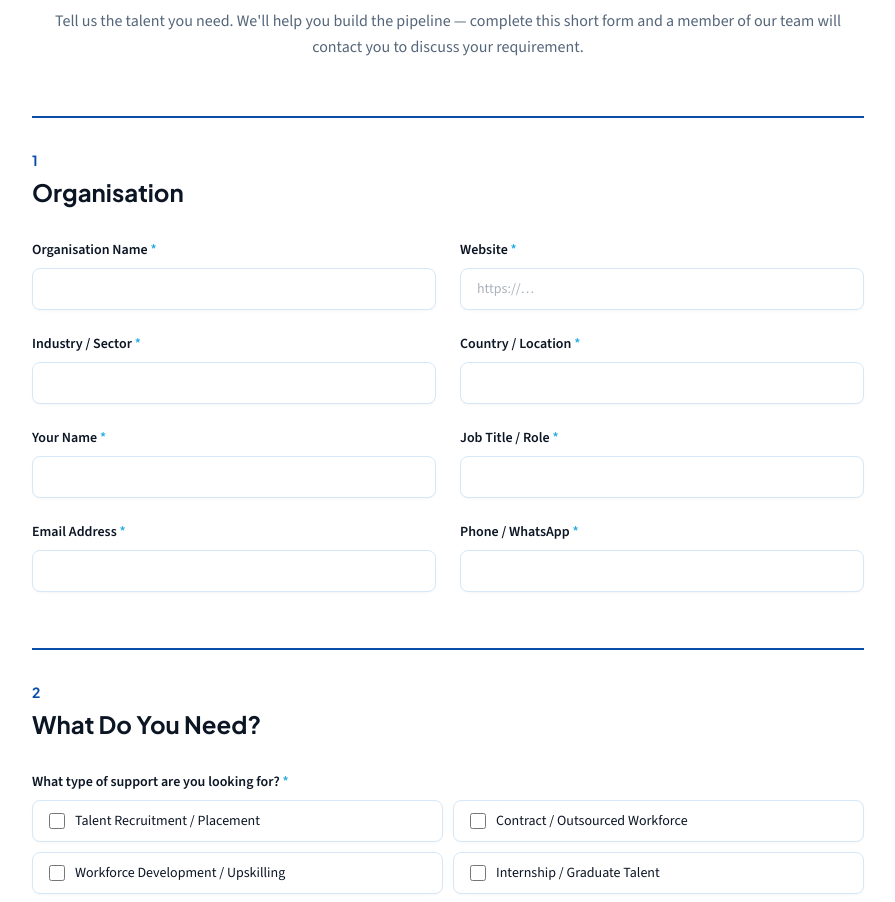
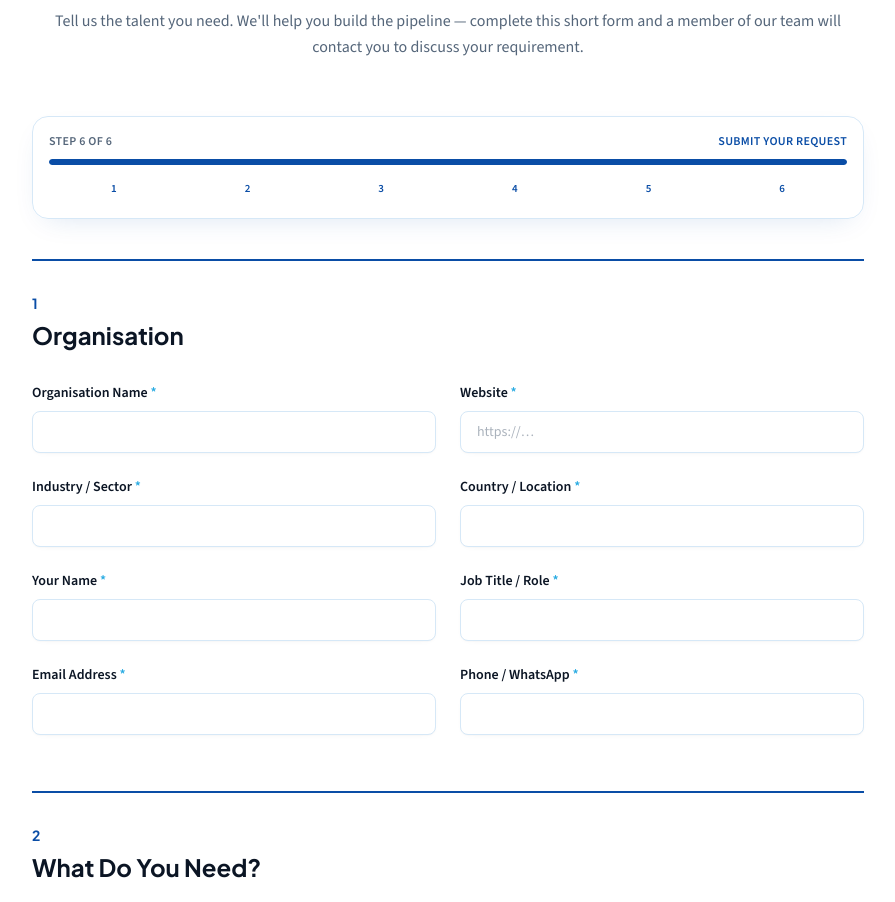
Before and after one commit to EmekaJoseph/limparglobal, a Nuxt app in the folder frontend/: page /for-employers in a window 1280 px wide. Shown: the part 1597-2499 px from the top of the page, without its empty margins (192-1087 px from the left). Built offline with nearby package versions, Linux system fonts and the light colour scheme.

Commit message:
progress in  forms done

```diff
--- a/frontend/app/components/forms/EmployerRequestForm.vue
+++ b/frontend/app/components/forms/EmployerRequestForm.vue
@@ -38,6 +38,15 @@ const form = reactive({
 
 const status = ref<'idle' | 'submitting' | 'success' | 'error'>('idle')
 const submitAttempted = ref(false)
+
+const progressSteps = [
+  { id: 'er-step-1', label: 'Organisation' },
+  { id: 'er-step-2', label: 'What Do You Need?' },
+  { id: 'er-step-3', label: 'Talent Requirement' },
+  { id: 'er-step-4', label: 'What Are You Looking For?' },
+  { id: 'er-step-5', label: 'How Can Limpar Help?' },
+  { id: 'er-step-6', label: 'Submit Your Request' }
+]
 
 const supportTypesError = computed(() => submitAttempted.value && form.supportTypes.length === 0 ? 'Please select at least one option.' : '')
 const talentAreasError = computed(() => submitAttempted.value && form.talentAreas.length === 0 ? 'Please select at least one option.' : '')
@@ -97,8 +106,11 @@ async function handleSubmit() {
       <p class="max-w-md text-sm leading-relaxed text-limpar-slate">Thank you for your workforce request. A Limpar representative will review it and contact you to clarify the role, timeline and required talent profile.</p>
     </div>
 
-    <form v-else class="flex flex-col gap-14" @submit.prevent="handleSubmit">
-      <FormSection index="1" title="Organisation">
+    <template v-else>
+    <FormProgress :steps="progressSteps" />
+
+    <form class="flex flex-col gap-14" @submit.prevent="handleSubmit">
+      <FormSection id="er-step-1" index="1" title="Organisation">
         <div class="grid grid-cols-1 gap-6 sm:grid-cols-2">
           <FormField label="Organisation Name" required html-for="er-org-name">
             <input id="er-org-name" v-model="form.orgName" type="text" required :class="inputClass">
@@ -127,7 +139,7 @@ async function handleSubmit() {
         </div>
       </FormSection>
 
-      <FormSection index="2" title="What Do You Need?">
+      <FormSection id="er-step-2" index="2" title="What Do You Need?">
         <FormField label="What type of support are you looking for?" required :error="supportTypesError">
           <CheckboxGroup v-model="form.supportTypes" name="er-support-types" :options="supportTypeOptions" />
         </FormField>
@@ -136,7 +148,7 @@ async function handleSubmit() {
         </FormField>
       </FormSection>
 
-      <FormSection index="3" title="Talent Requirement">
+      <FormSection id="er-step-3" index="3" title="Talent Requirement">
         <div class="grid grid-cols-1 gap-6 sm:grid-cols-2">
           <FormField label="What role(s) are you looking to fill?" required html-for="er-roles">
             <input id="er-roles" v-model="form.roles" type="text" required :class="inputClass">
@@ -159,7 +171,7 @@ async function handleSubmit() {
         </FormField>
       </FormSection>
 
-      <FormSection index="4" title="What Are You Looking For?">
+      <FormSection id="er-step-4" index="4" title="What Are You Looking For?">
         <FormField label="Briefly describe the role, key responsibilities and skills required." required html-for="er-role-description">
           <textarea id="er-role-description" v-model="form.roleDescription" rows="5" required :class="textareaClass" />
         </FormField>
@@ -179,7 +191,7 @@ async function handleSubmit() {
         </FormField>
       </FormSection>
 
-      <FormSection index="5" title="How Can Limpar Help?">
+      <FormSection id="er-step-5" index="5" title="How Can Limpar Help?">
         <FormField label="What would you like Limpar to do?" required :error="helpNeededError">
           <CheckboxGroup v-model="form.helpNeeded" name="er-help-needed" :options="limparHelpOptions" />
         </FormField>
@@ -188,7 +200,7 @@ async function handleSubmit() {
         </FormField>
       </FormSection>
 
-      <div class="flex flex-col gap-6 border-t-2 border-limpar-deep pt-8">
+      <div id="er-step-6" class="flex flex-col gap-6 border-t-2 border-limpar-deep pt-8 scroll-mt-44 lg:scroll-mt-52">
         <h3 class="font-heading text-xl font-bold text-limpar-ink sm:text-2xl">Submit Your Request</h3>
         <label class="flex cursor-pointer items-start gap-3 rounded-lg border border-limpar-pale-border bg-white px-4 py-3 shadow-subtle has-[:checked]:border-limpar-deep has-[:checked]:bg-limpar-pale">
           <input v-model="form.consent" type="checkbox" required class="mt-0.5 h-4 w-4 shrink-0 rounded accent-limpar-deep">
@@ -201,6 +213,7 @@ async function handleSubmit() {
         <SubmitButton :status="status" label="Submit Request" class="self-start" />
       </div>
     </form>
+    </template>
 
     <div class="mt-14 flex flex-col gap-3 rounded-2xl border border-limpar-pale-border bg-limpar-pale p-8 shadow-subtle">
       <h3 class="font-heading text-lg font-bold text-limpar-ink">What happens next?</h3>
--- /dev/null
+++ b/frontend/app/components/forms/FormProgress.vue
@@ -0,0 +1,82 @@
+<script setup lang="ts">
+const props = defineProps<{
+  steps: { id: string; label: string }[]
+}>()
+
+const activeIndex = ref(0)
+const ANCHOR_OFFSET = 212
+let ticking = false
+
+function scrollToStep(id: string) {
+  document.getElementById(id)?.scrollIntoView({ behavior: 'smooth', block: 'start' })
+}
+
+function updateActiveStep() {
+  const doc = document.documentElement
+  const atBottom = window.scrollY + window.innerHeight >= doc.scrollHeight - 4
+  if (atBottom) {
+    activeIndex.value = props.steps.length - 1
+    return
+  }
+
+  let current = 0
+  for (let i = 0; i < props.steps.length; i++) {
+    const el = document.getElementById(props.steps[i].id)
+    if (el && el.getBoundingClientRect().top <= ANCHOR_OFFSET) current = i
+  }
+  activeIndex.value = current
+}
+
+function onScroll() {
+  if (ticking) return
+  ticking = true
+  requestAnimationFrame(() => {
+    updateActiveStep()
+    ticking = false
+  })
+}
+
+onMounted(() => {
+  updateActiveStep()
+  window.addEventListener('scroll', onScroll, { passive: true })
+  window.addEventListener('resize', onScroll)
+})
+
+onUnmounted(() => {
+  window.removeEventListener('scroll', onScroll)
+  window.removeEventListener('resize', onScroll)
+})
+
+const progressPercent = computed(() => {
+  if (props.steps.length <= 1) return 100
+  return (activeIndex.value / (props.steps.length - 1)) * 100
+})
+</script>
+
+<template>
+  <div class="sticky top-24 z-30 mb-10 rounded-2xl border border-limpar-pale-border bg-white/95 p-4 shadow-card backdrop-blur">
+    <div class="flex items-center justify-between gap-4 text-xs font-semibold uppercase tracking-wide text-limpar-slate">
+      <span>Step {{ activeIndex + 1 }} of {{ steps.length }}</span>
+      <span class="truncate text-limpar-deep">{{ steps[activeIndex]?.label }}</span>
+    </div>
+    <div class="mt-2.5 h-1.5 w-full overflow-hidden rounded-full bg-limpar-pale">
+      <div
+        class="h-full rounded-full bg-limpar-deep transition-all duration-300 ease-out"
+        :style="{ width: `${progressPercent}%` }"
+      />
+    </div>
+    <div class="mt-3 hidden gap-1 lg:flex">
+      <button
+        v-for="(step, i) in steps"
+        :key="step.id"
+        type="button"
+        class="flex-1 rounded-full py-1 text-center text-[11px] font-bold transition-colors"
+        :class="i <= activeIndex ? 'text-limpar-deep' : 'text-limpar-slate/40 hover:text-limpar-slate'"
+        :aria-current="i === activeIndex ? 'step' : undefined"
+        @click="scrollToStep(step.id)"
+      >
+        {{ i + 1 }}
+      </button>
+    </div>
+  </div>
+</template>
--- a/frontend/app/components/forms/FormSection.vue
+++ b/frontend/app/components/forms/FormSection.vue
@@ -7,7 +7,7 @@ defineProps<{
 </script>
 
 <template>
-  <div class="flex flex-col gap-8 border-t-2 border-limpar-deep pt-8">
+  <div class="flex flex-col gap-8 border-t-2 border-limpar-deep pt-8 scroll-mt-44 lg:scroll-mt-52">
     <div class="flex flex-col gap-1.5">
       <span class="font-heading text-sm font-bold text-limpar-deep">{{ index }}</span>
       <h3 class="font-heading text-xl font-bold text-limpar-ink sm:text-2xl">{{ title }}</h3>
--- a/frontend/app/components/forms/TalentApplicationForm.vue
+++ b/frontend/app/components/forms/TalentApplicationForm.vue
@@ -51,6 +51,17 @@ const form = reactive({
 
 const status = ref<'idle' | 'submitting' | 'success' | 'error'>('idle')
 const areaOfInterestOptions = [...coreAcademyOptions, ...specialisedVerticalOptions]
+
+const progressSteps = [
+  { id: 'ta-step-1', label: 'Personal Information' },
+  { id: 'ta-step-2', label: 'Professional Profile' },
+  { id: 'ta-step-3', label: 'Area of Interest' },
+  { id: 'ta-step-4', label: 'Skills & Experience' },
+  { id: 'ta-step-5', label: 'Learning & Development' },
+  { id: 'ta-step-6', label: 'Assessment & Verification' },
+  { id: 'ta-step-7', label: 'Final Questions' },
+  { id: 'ta-step-8', label: 'Declaration & Consent' }
+]
 
 const nextSteps = [
   'Review your profile and experience.',
@@ -126,8 +137,11 @@ async function handleSubmit() {
       <p class="max-w-md text-sm leading-relaxed text-limpar-slate">Thank you for applying to the Limpar Talent Pool. We'll review your profile and be in touch if there's a fit for our assessment and talent verification process.</p>
     </div>
 
-    <form v-else class="flex flex-col gap-14" @submit.prevent="handleSubmit">
-      <FormSection index="Section 1" title="Personal Information">
+    <template v-else>
+    <FormProgress :steps="progressSteps" />
+
+    <form class="flex flex-col gap-14" @submit.prevent="handleSubmit">
+      <FormSection id="ta-step-1" index="Section 1" title="Personal Information">
         <div class="grid grid-cols-1 gap-6 sm:grid-cols-2">
           <FormField label="Full Name" required html-for="ta-full-name">
             <input id="ta-full-name" v-model="form.fullName" type="text" required :class="inputClass">
@@ -156,7 +170,7 @@ async function handleSubmit() {
         </div>
       </FormSection>
 
-      <FormSection index="Section 2" title="Professional Profile">
+      <FormSection id="ta-step-2" index="Section 2" title="Professional Profile">
         <FormField label="What best describes your current professional status?" required>
           <RadioGroup v-model="form.status" name="ta-status" required :options="professionalStatusOptions" />
         </FormField>
@@ -176,7 +190,7 @@ async function handleSubmit() {
         </FormField>
       </FormSection>
 
-      <FormSection index="Section 3" title="Area of Interest">
+      <FormSection id="ta-step-3" index="Section 3" title="Area of Interest">
         <FormField label="Which Limpar Talent Academy or Workforce Area are you interested in?" required>
           <RadioGroup v-model="form.areaOfInterest" name="ta-area" required :options="areaOfInterestOptions" />
         </FormField>
@@ -193,7 +207,7 @@ async function handleSubmit() {
         </FormField>
       </FormSection>
 
-      <FormSection index="Section 4" title="Skills & Experience">
+      <FormSection id="ta-step-4" index="Section 4" title="Skills & Experience">
         <FormField label="What are your top 5 professional or technical skills?" required>
           <div class="grid grid-cols-1 gap-3 sm:grid-cols-2">
             <input
@@ -229,7 +243,7 @@ async function handleSubmit() {
         </FormField>
       </FormSection>
 
-      <FormSection index="Section 5" title="Learning & Development">
+      <FormSection id="ta-step-5" index="Section 5" title="Learning & Development">
         <FormField label="What is the biggest skill gap you would like to close right now?" required html-for="ta-gap">
           <textarea id="ta-gap" v-model="form.skillGap" rows="3" required :class="textareaClass" />
         </FormField>
@@ -241,7 +255,7 @@ async function handleSubmit() {
         </FormField>
       </FormSection>
 
-      <FormSection index="Section 6" title="Assessment & Verification" description="To maintain the quality of the Limpar Talent Pool, applicants may be required to complete skills assessments, practical exercises, interviews or other verification activities.">
+      <FormSection id="ta-step-6" index="Section 6" title="Assessment & Verification" description="To maintain the quality of the Limpar Talent Pool, applicants may be required to complete skills assessments, practical exercises, interviews or other verification activities.">
         <FormField label="Are you willing to participate in Limpar's assessment and talent verification process?" required>
           <RadioGroup v-model="form.willingAssessment" name="ta-willing-assessment" required :options="['Yes', 'No']" />
         </FormField>
@@ -250,7 +264,7 @@ async function handleSubmit() {
         </FormField>
       </FormSection>
 
-      <FormSection index="Section 7" title="Final Questions">
+      <FormSection id="ta-step-7" index="Section 7" title="Final Questions">
         <FormField label="Why do you want to join the Limpar Talent Pool?" required html-for="ta-why">
           <textarea id="ta-why" v-model="form.whyJoin" rows="4" required :class="textareaClass" />
         </FormField>
@@ -262,7 +276,7 @@ async function handleSubmit() {
         </FormField>
       </FormSection>
 
-      <FormSection index="Declaration" title="Declaration & Consent">
+      <FormSection id="ta-step-8" index="Declaration" title="Declaration & Consent">
         <div class="flex flex-col gap-3 text-sm leading-relaxed text-limpar-slate">
           <p>I confirm that the information provided in this application is accurate to the best of my knowledge.</p>
           <p>I understand that submitting this application does not guarantee employment, training admission or placement.</p>
@@ -290,6 +304,7 @@ async function handleSubmit() {
         <SubmitButton :status="status" label="Submit Application" class="self-start" />
       </div>
     </form>
+    </template>
 
     <div class="mt-14 flex flex-col gap-4 rounded-2xl border border-limpar-pale-border bg-limpar-pale p-8 shadow-subtle">
       <h3 class="font-heading text-lg font-bold text-limpar-ink">What happens next?</h3>
```
Also changed, not shown: frontend/app/pages/privacy-policy.vue (+6 -4 lines).
